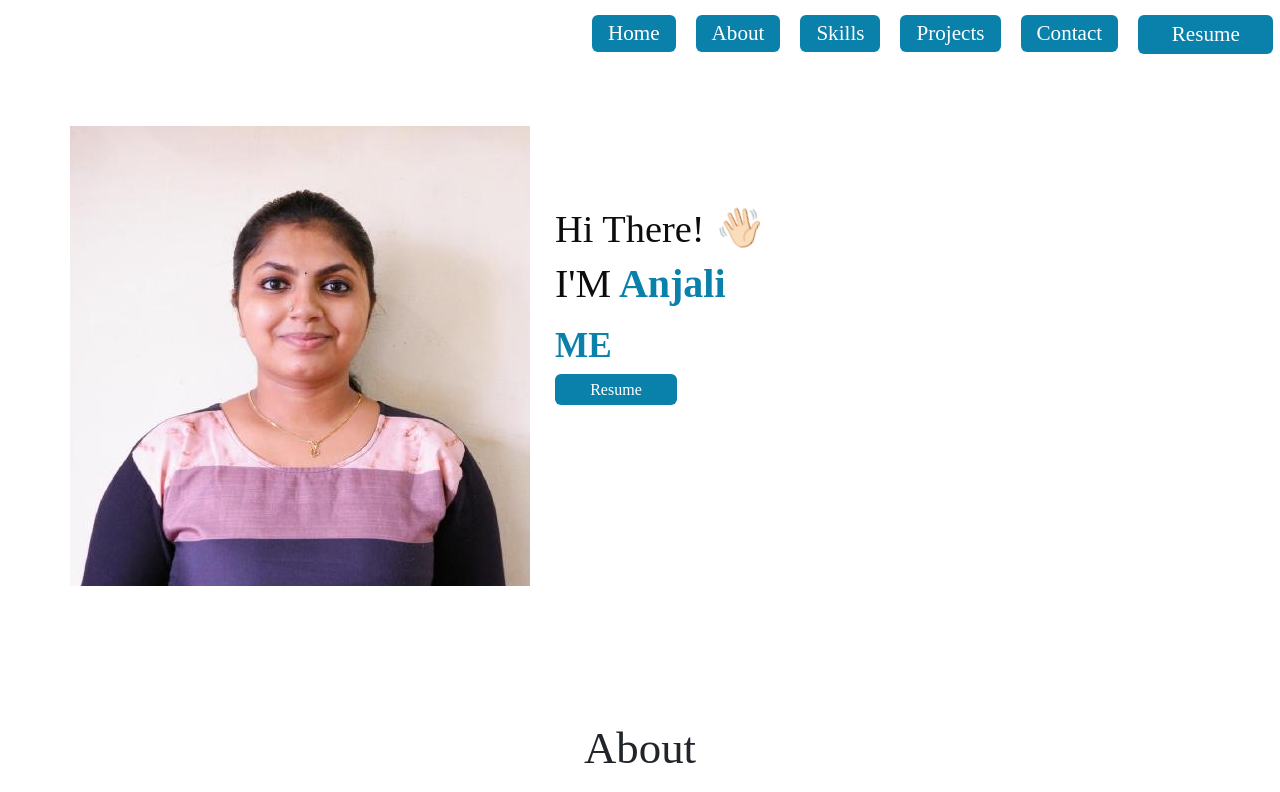
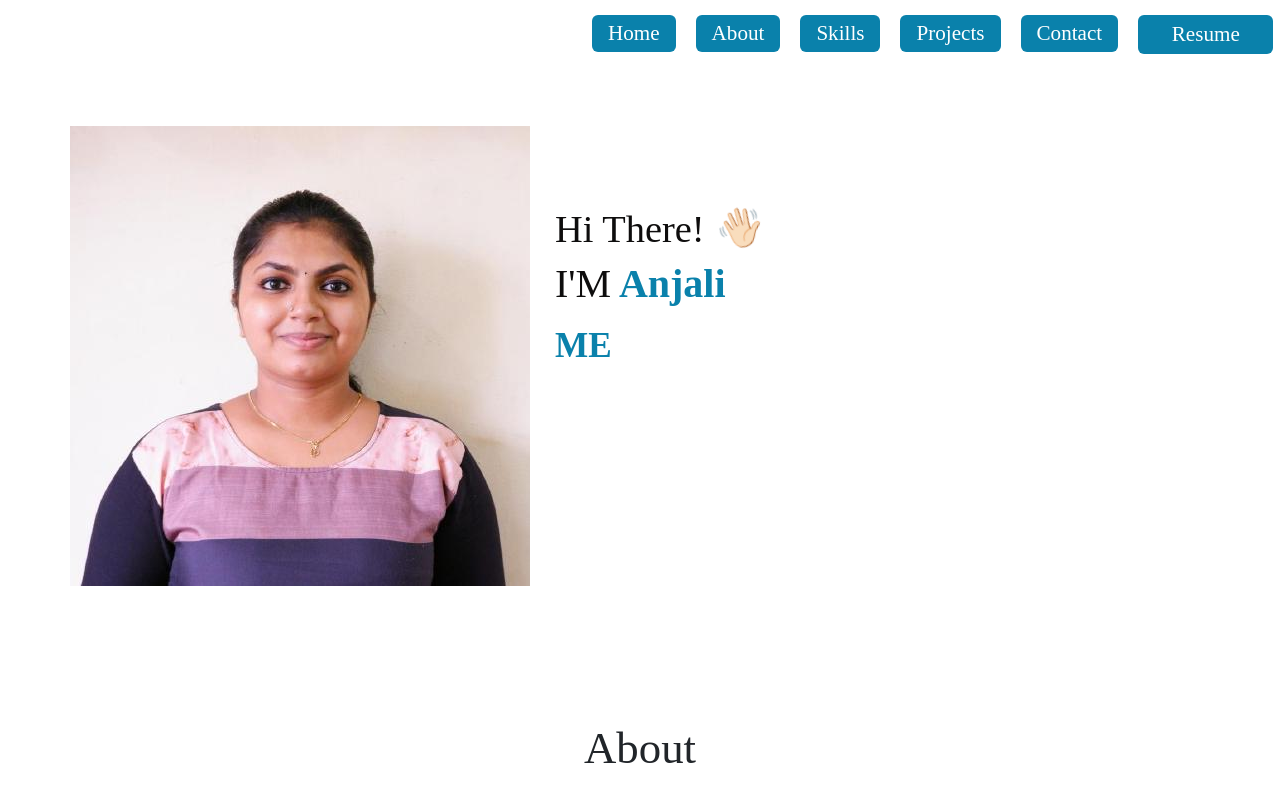
Before and after one commit to Anjali331997/Anjali331997.github.io, a React (Create React App) app: page / in a window 1280 px wide. Shown: the top 792 px of the page. Built offline with nearby package versions, Linux system fonts and the light colour scheme.

Commit message:
hmm its okay

```diff
--- a/src/Components/SelfIntro/SelfIntro.js
+++ b/src/Components/SelfIntro/SelfIntro.js
@@ -8,7 +8,7 @@ function SelfIntro() {
     <Container fluid className="home-about-section  container-fluid"  id="about">
       <Container>
         <Row>
-          <Col md={16} className="home-about-description about">
+          <Col md={16} className="home-about-description about section container">
           <h1 style={{ fontSize: "2.8em" }}>
                About
             </h1>
--- a/src/Pages/Home.js
+++ b/src/Pages/Home.js
@@ -9,7 +9,7 @@ import { AiFillGithub } from "react-icons/ai";
 import Anjali_A_P from '../resume/Anjali_A_P.pdf'
 // import "../Components/Footer/Footer"
 import './Home.css'
-import Button from "react-bootstrap/Button";
+import { Button } from "react-bootstrap";
 
 
 
@@ -37,33 +37,8 @@ function Home() {
               </div>
 
               <div>
-              <Button
-                width="max-content"
-                id="resume-button-2"
 
-                className="nav-link resume fork-btn-inner"
-                onClick={() => {
-                  window.open(
-                    "https://drive.google.com/file/d/1SAvapziRKxPJhMHzhugs64t4ME929Rso/view?usp=drive_link",
-                    "_blank"
-                  );
-                }}
-              >
-                <a
-                  id="resume-link-2"
-                  href={Anjali_A_P}
-                  target="_blank"
-                  rel="noreferrer"
-                  download="Anjali_A_P.pdf"
-                  className="fork-btn-inner"
-                >
-                  Resume
-                </a>
-                {/* <Text as="span" ml={"2"}>
-                <AiOutlineDownload fontSize={"1.2rem"} />
-              </Text> */}
-              </Button>
-            </div>
+              </div>
 
             </Col>
 
```
Also changed, not shown: 1 other file (tests, documents, lock files or other folders).
